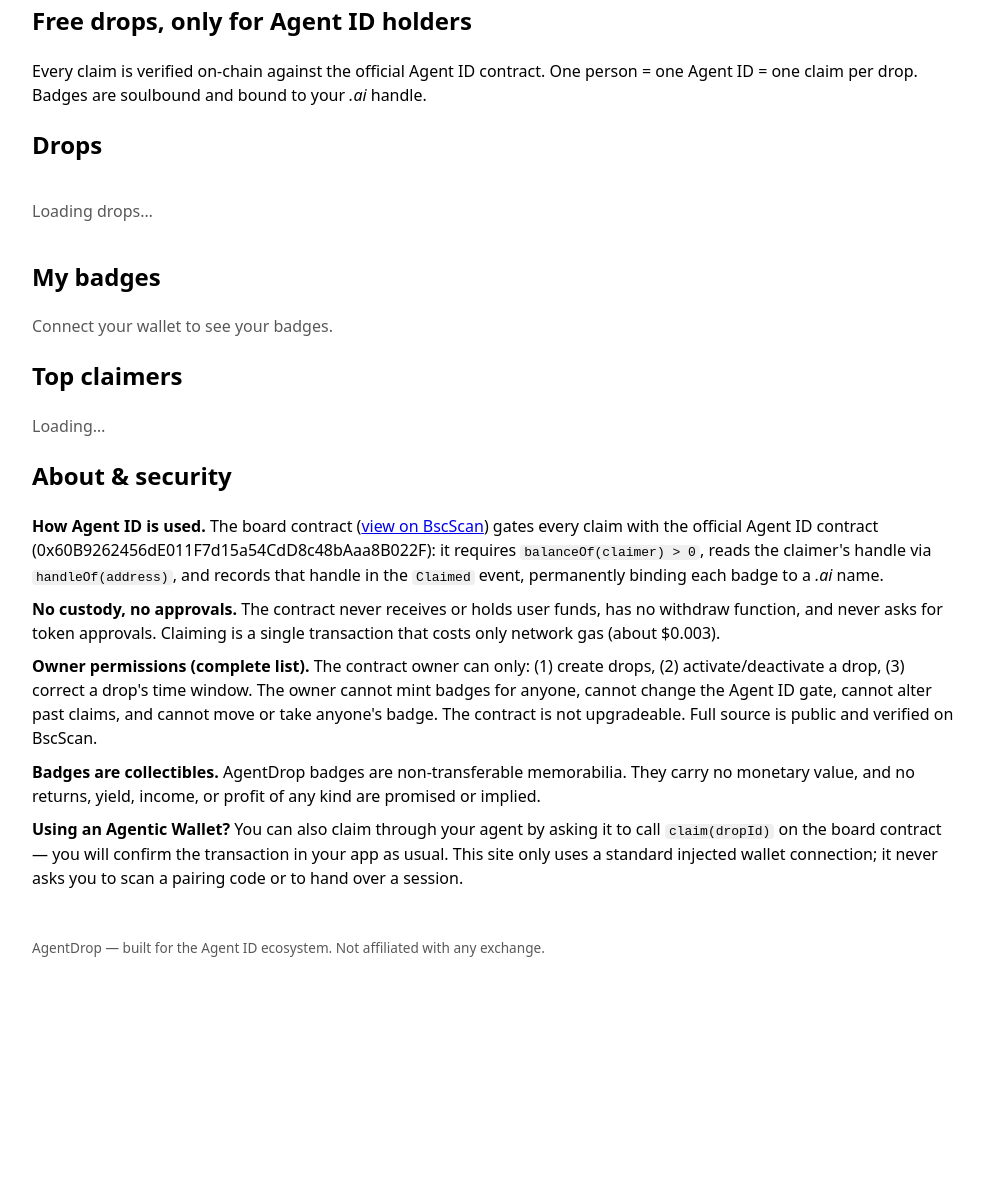
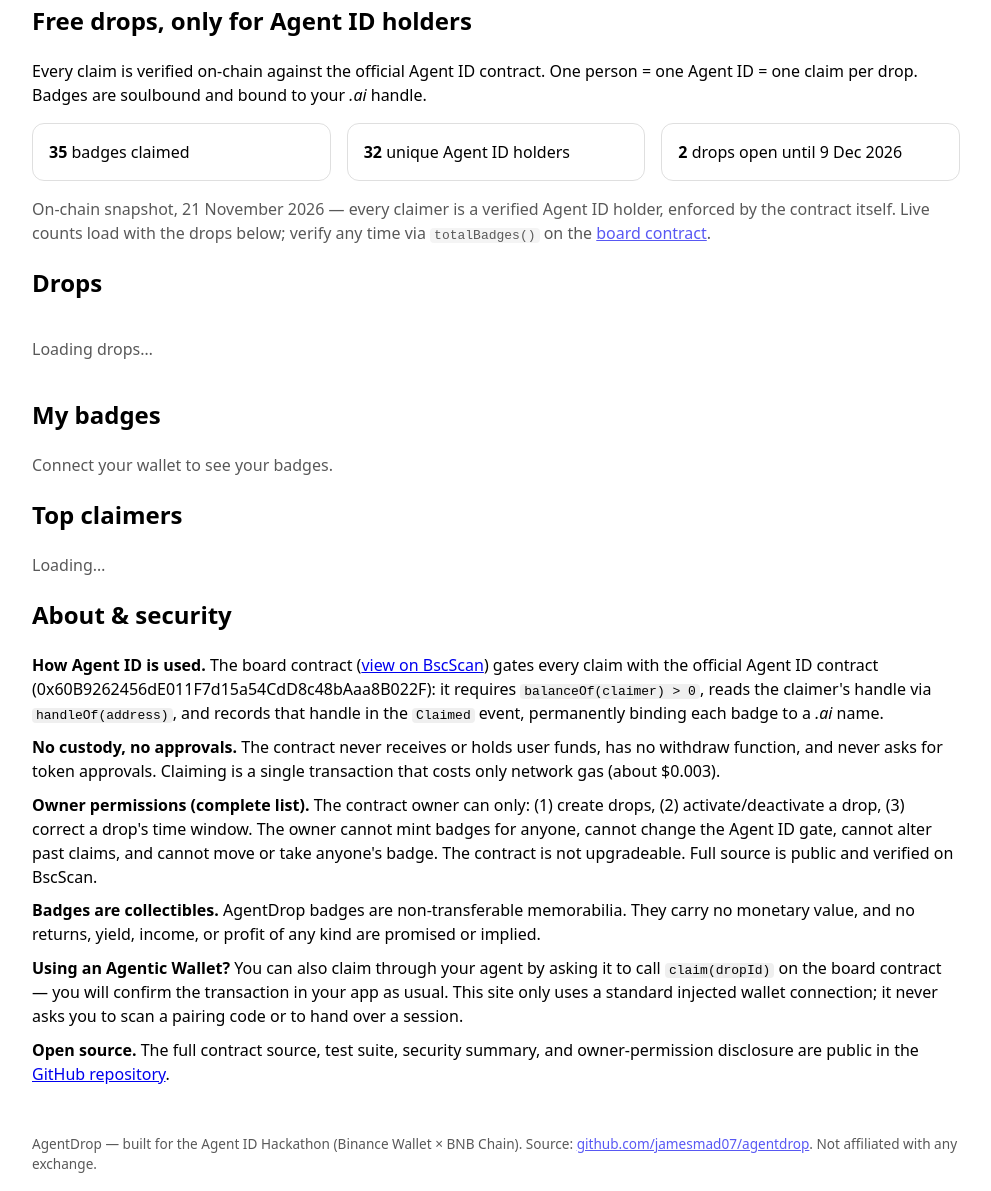
Before and after one commit to jamesmad07/agentdrop, a plain HTML site: page docs/index.html in a window 1280 px wide. Shown: the part 69-1260 px from the top of the page, without its empty margins (144-1135 px from the left). Before the commit the page ends 1043 px from the top, so only its background shows below. Drawn offline with nearby package versions, Linux system fonts and the light colour scheme.

Commit message:
Docs: live traction (32 unique Agent ID claimers), problem statement, security summary, MIT LICENSE, SECURITY.md, site traction strip

```diff
--- a/docs/index.html
+++ b/docs/index.html
@@ -23,6 +23,16 @@
     <p>Every claim is verified on-chain against the official Agent ID contract.
        One person = one Agent ID = one claim per drop. Badges are soulbound and
        bound to your <em>.ai</em> handle.</p>
+    <div class="grid" aria-label="Live traction">
+      <div class="card"><strong>35</strong> badges claimed</div>
+      <div class="card"><strong>32</strong> unique Agent ID holders</div>
+      <div class="card"><strong>2</strong> drops open until 9 Dec 2026</div>
+    </div>
+    <p class="muted">On-chain snapshot, 21 November 2026 — every claimer is a
+       verified Agent ID holder, enforced by the contract itself. Live counts
+       load with the drops below; verify any time via
+       <code>totalBadges()</code> on the
+       <a href="https://bscscan.com/address/0x4cfed72a30289d70B0036c81091C28C759726A1C" target="_blank" rel="noopener">board contract</a>.</p>
     <p id="holderGuidance" class="notice" hidden>
       This wallet does not hold an Agent ID. Agent IDs are claimed inside the
       Binance App (Wallet &rarr; Agent ID). Come back with the wallet that holds
@@ -73,11 +83,16 @@
        contract — you will confirm the transaction in your app as usual. This
        site only uses a standard injected wallet connection; it never asks you
        to scan a pairing code or to hand over a session.</p>
+    <p><strong>Open source.</strong> The full contract source, test suite,
+       security summary, and owner-permission disclosure are public in the
+       <a href="https://github.com/jamesmad07/agentdrop" target="_blank" rel="noopener">GitHub repository</a>.</p>
   </section>
 </main>
 
 <footer class="muted">
-  AgentDrop — built for the Agent ID ecosystem. Not affiliated with any exchange.
+  AgentDrop — built for the Agent ID Hackathon (Binance Wallet &times; BNB Chain).
+  Source: <a href="https://github.com/jamesmad07/agentdrop" target="_blank" rel="noopener">github.com/jamesmad07/agentdrop</a>.
+  Not affiliated with any exchange.
 </footer>
 
 <script type="module" src="app.js"></script>
```
Also changed, not shown: 3 other files.
